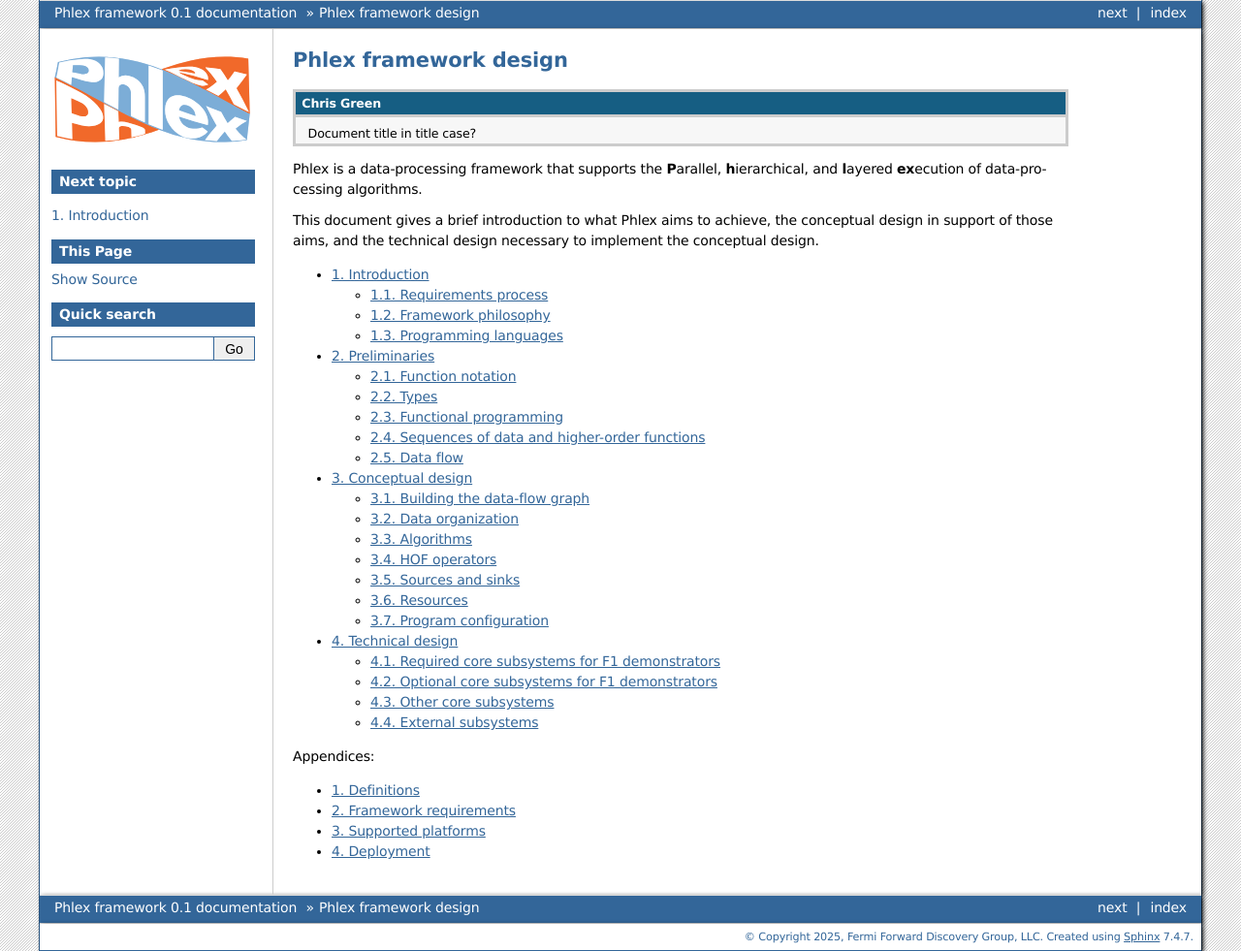
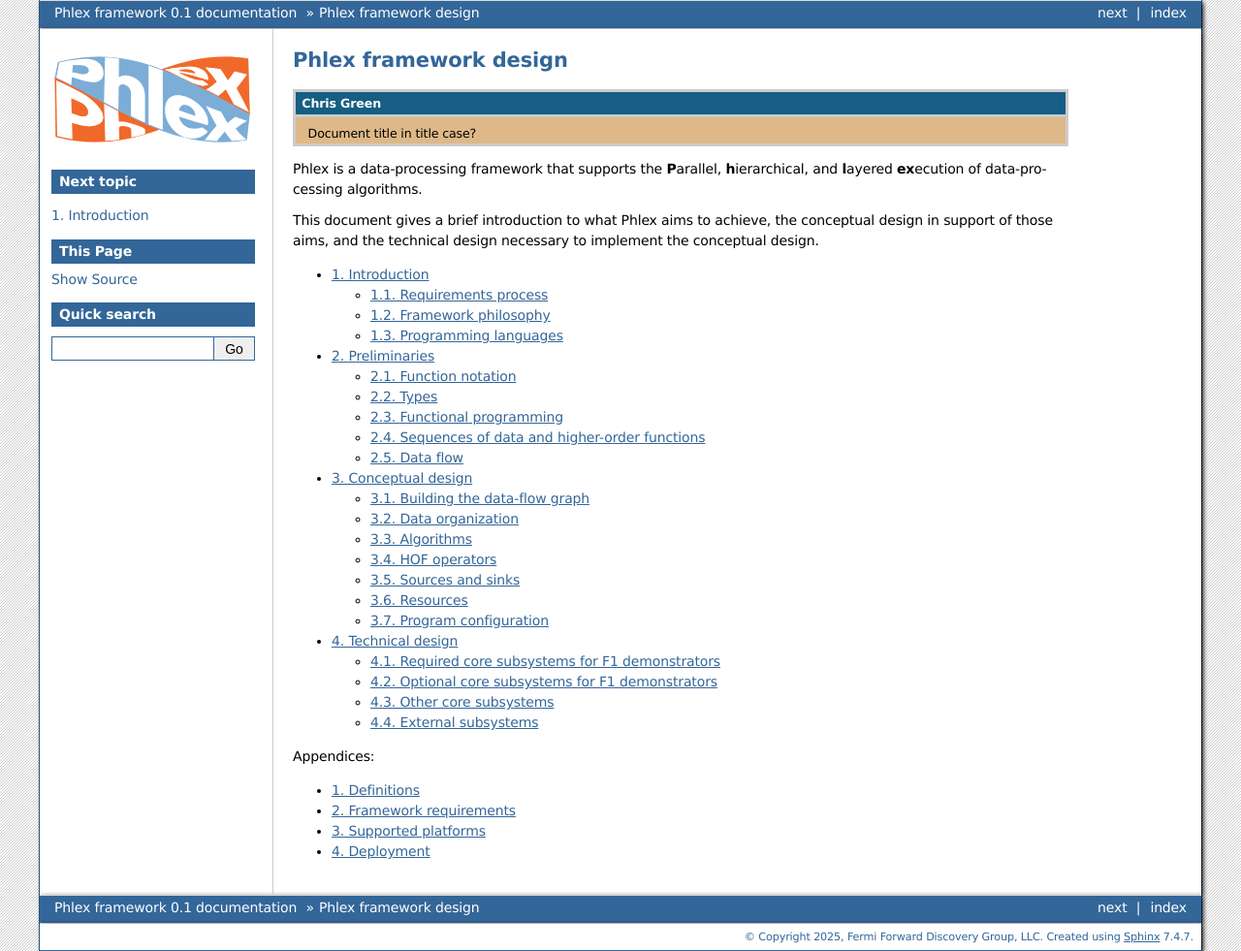
Before and after one commit to Framework-R-D/phlex-design, a Sphinx documentation site: the page built from doc/index.rst, in a window 1280 px wide. Shown: the whole page at 97% size. Built offline with Sphinx 7.4.7, drawn with Linux system fonts in a browser that asks for light colours; formulas are drawn with MathJax 3.

Commit message:
Restore .css changes

```diff
--- a/doc/_static/phlexframework.css
+++ b/doc/_static/phlexframework.css
@@ -1,5 +1,5 @@
 /* Import the Sphinx theme style.  */
-@import url("default.css");
+@import url("bizstyle.css");
 
 div.admonition-chg {
     background-color: burlywood;
--- a/doc/conf.py
+++ b/doc/conf.py
@@ -88,7 +88,7 @@
 html_theme = 'bizstyle'
 html_logo = 'phlex-logo.svg'
 html_static_path = ['_static']
-# html_style='phlexframework.css'
+html_style='phlexframework.css'
 
 
 # -- Options for LaTeX output -------------------------------------------------
```
